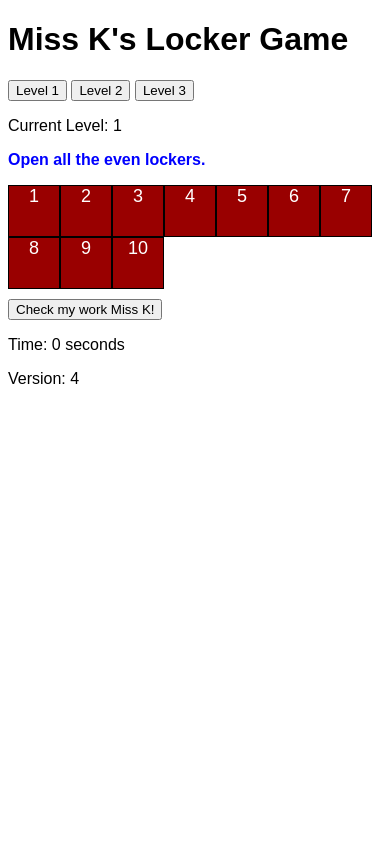
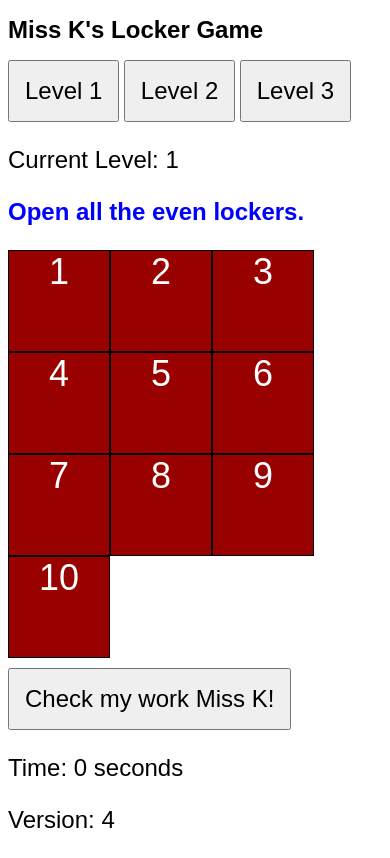
Before and after one commit to kolbykappes/GenEd, a plain HTML site: page LockerGame.html in a window 390 px wide. Both pictures are taken after a click on the button "Level 1". Drawn offline with Linux system fonts and the light colour scheme.

Commit message:
Update LockerGame.html
Added media queries for phones.

```diff
--- a/LockerGame.html
+++ b/LockerGame.html
@@ -58,6 +58,22 @@
   font-size: 12px;
   color: lightgray;
 }
+
+@media only screen and (max-width: 768px) {
+  .locker {
+    width: 100px;  /* Increased size */
+    height: 100px;  /* Increased size */
+    font-size: 36px;  /* Increased font size */
+  }
+  button {
+    font-size: 24px;  /* Increased font size */
+    padding: 15px;  /* Increased padding */
+  }
+  h1, p {
+    font-size: 24px;  /* Increased font size */
+  }
+}
+
   </style>
 </head>
 <body>
```
